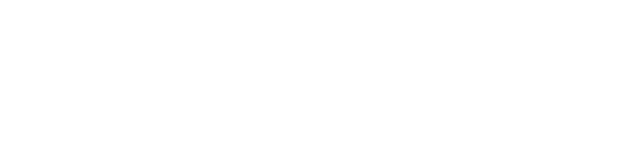
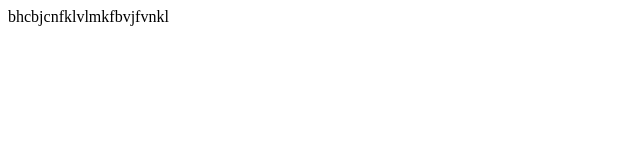
Before and after one commit to Rachit485/Bhavuk, a plain HTML site: page index.html in a window 1280 px wide. Shown: the whole page, without its empty margins (0-640 px from the left). Drawn offline with Linux system fonts and the light colour scheme.

Commit message:
changes done

```diff
--- a/index.html
+++ b/index.html
@@ -6,6 +6,6 @@
     <title>Document</title>
 </head>
 <body>
-
+  bhcbjcnfklvlmkfbvjfvnkl
 </body>
 </html>
```
Also changed, not shown: 1 other file.
